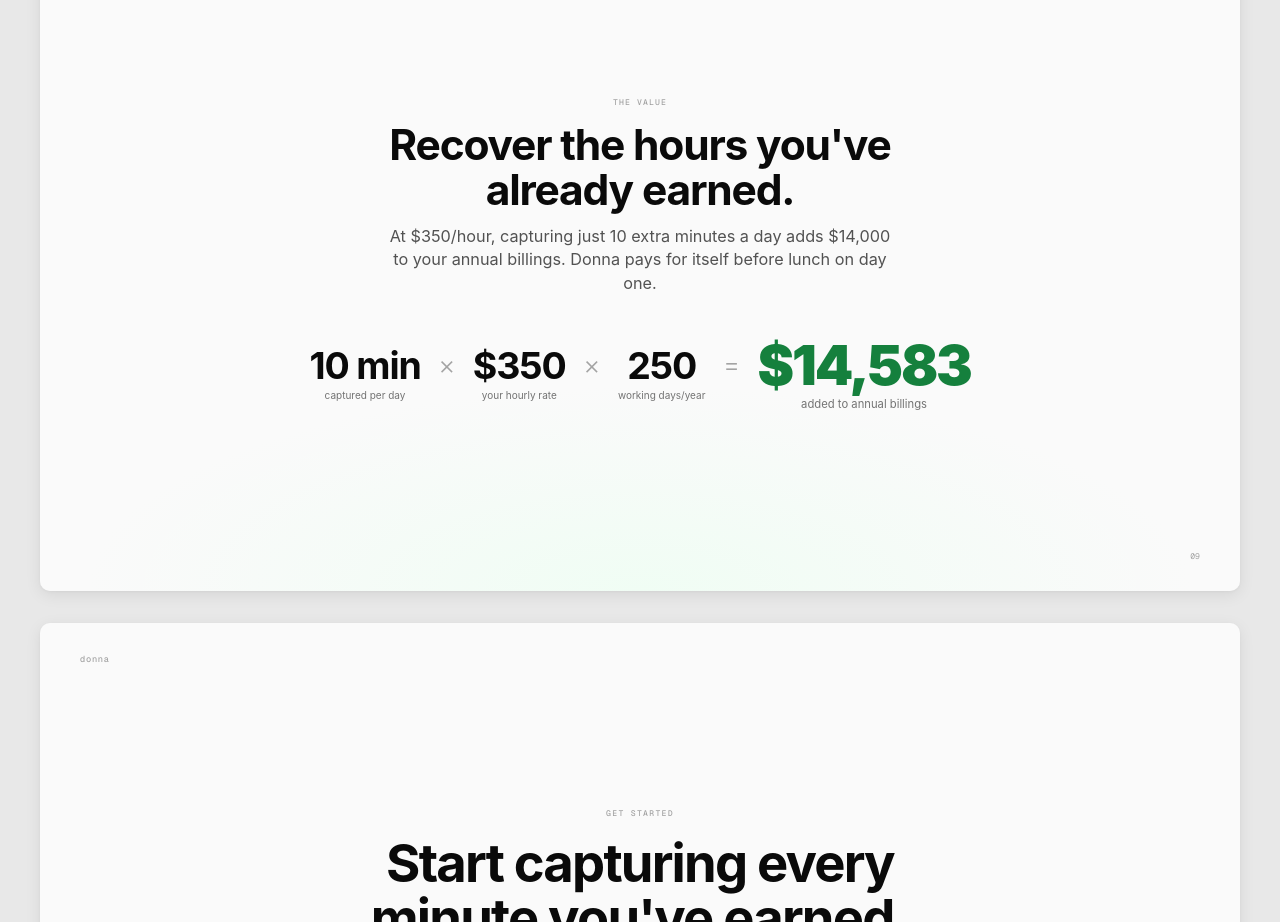
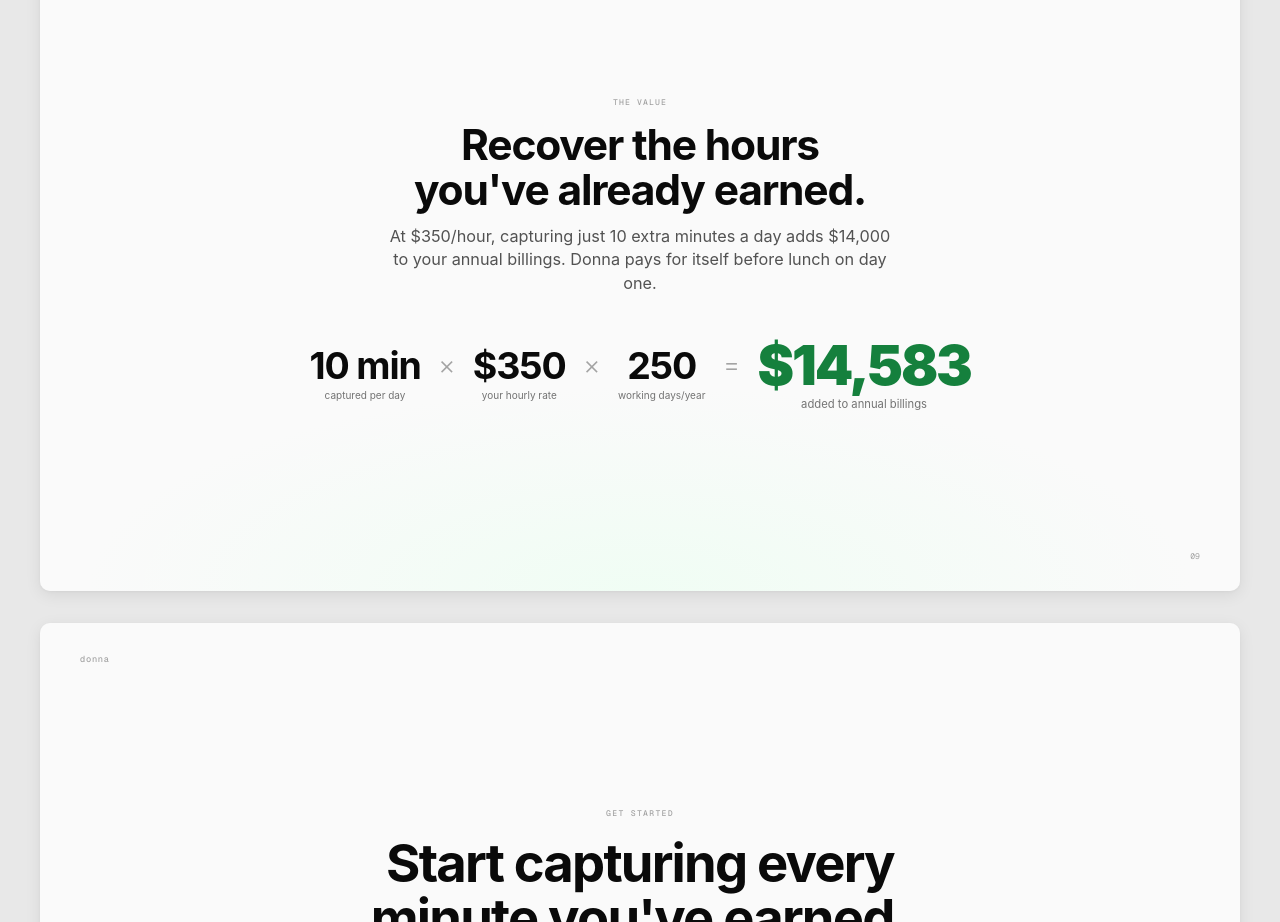
Before and after one commit to shivamdubss/donna-slides, a website built with Vite: page decks/product/index.html in a window 1280 px wide. Shown: the part 5780-6702 px from the top of the page. Built offline with nearby package versions, Linux system fonts and the light colour scheme; a web font is replaced by a local one.

Commit message:
style(design): FINDING-003 — fix headline orphan on slide 09 math slide

```diff
--- a/decks/product/index.html
+++ b/decks/product/index.html
@@ -625,7 +625,7 @@
   <span class="slide-number">09</span>
 
   <p class="math-eyebrow">The Value</p>
-  <h2 class="math-headline">Recover the hours you've already earned.</h2>
+  <h2 class="math-headline">Recover the hours<br>you've already earned.</h2>
   <p class="math-sub">At $350/hour, capturing just 10 extra minutes a day adds $14,000 to your annual billings. Donna pays for itself before lunch on day one.</p>
 
   <div class="math-calc">
```
